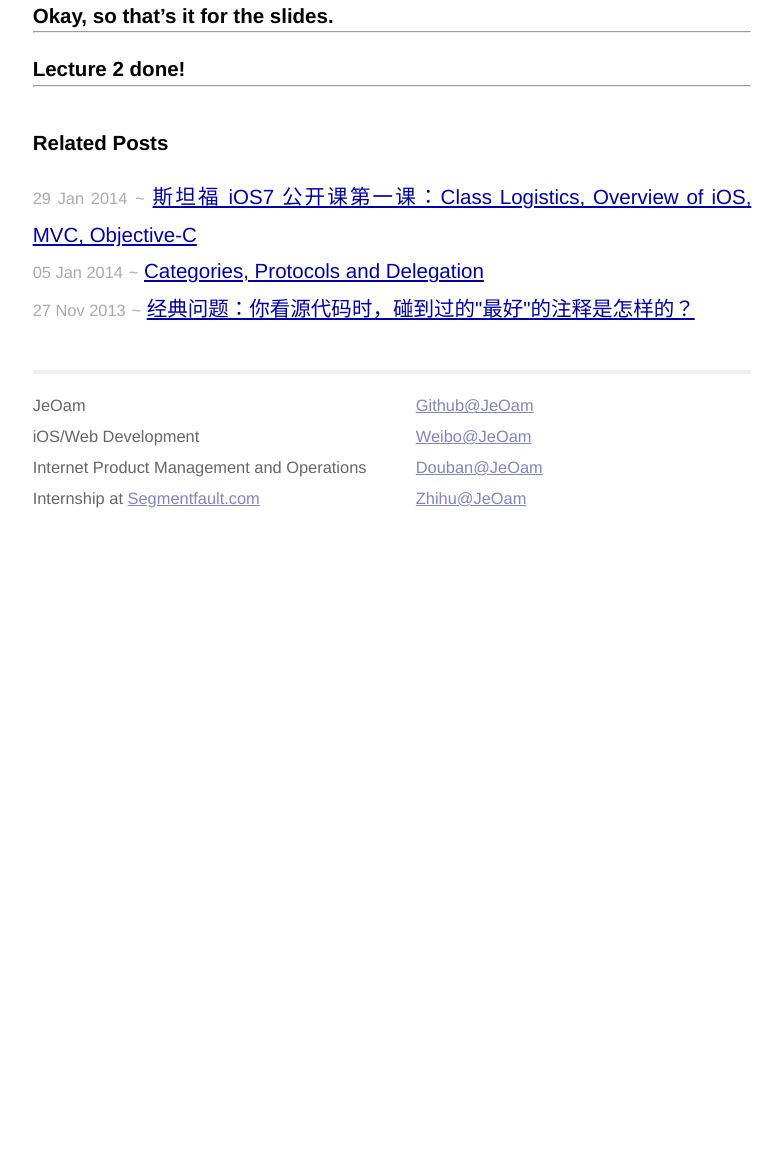
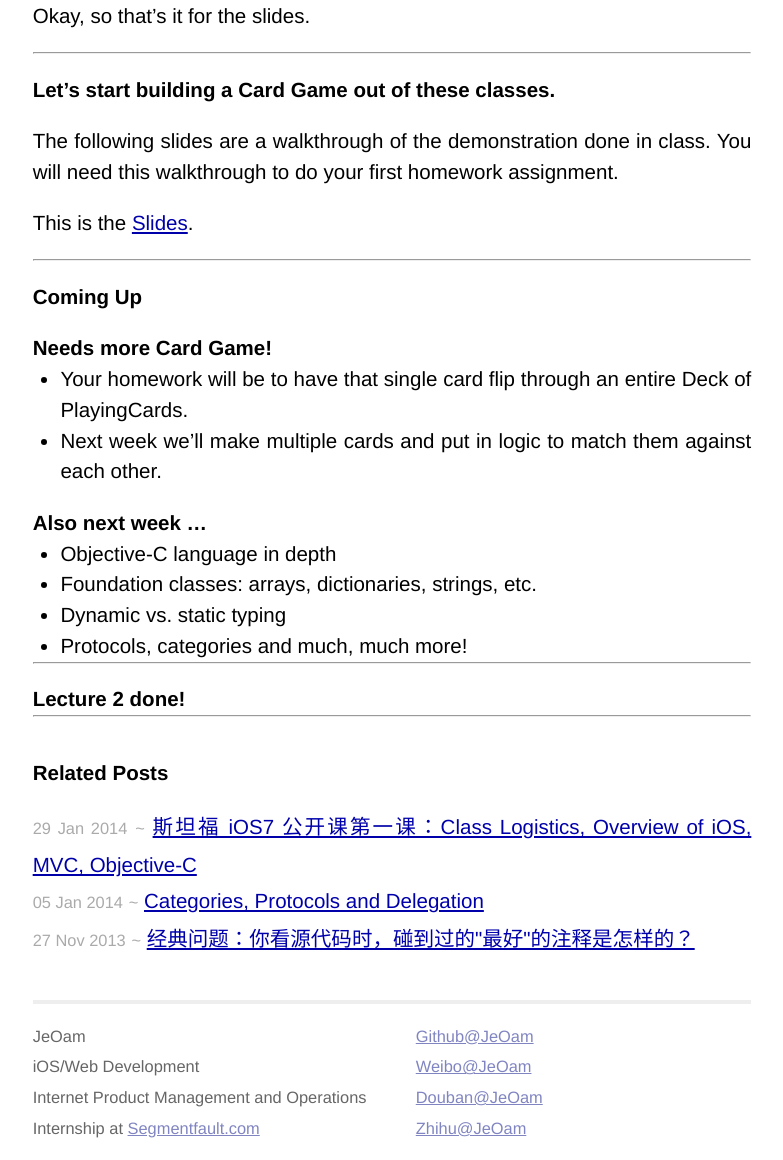
Before and after one commit to JeOam/jeoam.github.io, a Jekyll site: the page built from _posts/2014-02-05-Lecture-2-Xcode-5.md, in a window 1280 px wide and 1400 px high, scrolled down 15922 px. Shown: the part 240-1400 px from the top of the window, without its empty margins (248-1031 px from the left). Built offline with Jekyll 4.4.1, drawn with Linux system fonts in a browser that asks for light colours; Markdown is read by kramdown in place of the engine named in the settings; before the commit the page ends 16692 px from its top, so only the background shows below that.

Commit message:
finished

```diff
--- a/_posts/2014-02-05-Lecture-2-Xcode-5.md
+++ b/_posts/2014-02-05-Lecture-2-Xcode-5.md
@@ -75,7 +75,29 @@ If you remember from the last time, we did the card thing, it was a very simple
 ![Lecture-2-Code-Demo](https://raw2.github.com/JeOam/jeoam.github.io/master/images/Lecture-2-Code-Demo_Page_42.jpg)
 ![Lecture-2-Code-Demo](https://raw2.github.com/JeOam/jeoam.github.io/master/images/Lecture-2-Code-Demo_Page_43.jpg)
 
-#####Okay, so that's it for the slides.
+Okay, so that's it for the slides.
+
+---
+
+###Let's start building a Card Game out of these classes.
+The following slides are a walkthrough of the demonstration done in class. You will need this walkthrough to do your first homework assignment.
+
+This is the [Slides](https://github.com/JeOam/jeoam.github.io/blob/master/images/Lecture-2-Slides-Demonstration-of-Xcode5.pdf?raw=true).
+
+---
+
+###Coming Up
+#####Needs more Card Game!
+
+* Your homework will be to have that single card flip through an entire Deck of PlayingCards.
+* Next week we’ll make multiple cards and put in logic to match them against each other.
+
+#####Also next week ...
+
+* Objective-C language in depth
+* Foundation classes: arrays, dictionaries, strings, etc.
+* Dynamic vs. static typing
+* Protocols, categories and much, much more!
 
 ---
 
```
